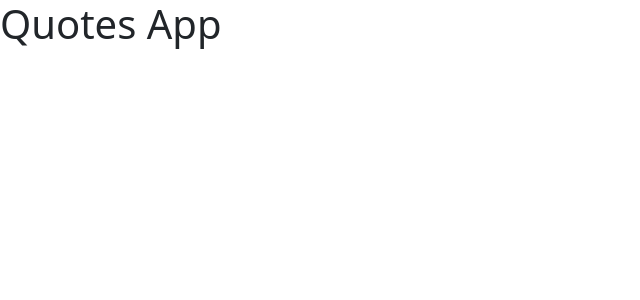
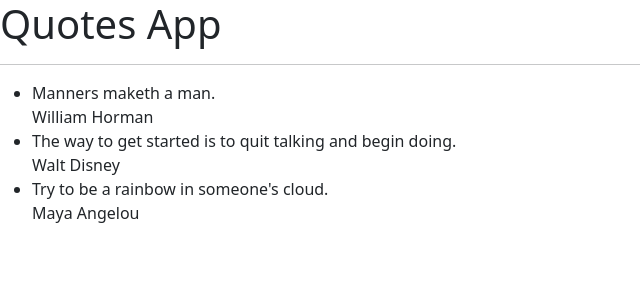
Before and after one commit to MwitaBrian/Quotes-App, an Angular app: page / in a window 1280 px wide. Shown: the top 300 px of the page, without its empty margins (0-640 px from the left). Built offline with nearby package versions, Linux system fonts and the light colour scheme.

Commit message:
Add and display Quotes Array

```diff
--- a/src/app/app.component.html
+++ b/src/app/app.component.html
@@ -1,3 +1 @@
-<div>
-  <h1>Quotes App</h1>
-</div>
+<app-quote></app-quote>
--- a/src/app/quote.ts
+++ b/src/app/quote.ts
@@ -1,2 +1,5 @@
 export class Quote {
+  id: number;
+  quote: string;
+  author: string;
 }
--- a/src/app/quote/quote.component.html
+++ b/src/app/quote/quote.component.html
@@ -1 +1,11 @@
-<p>quote works!</p>
+<div>
+  <h1>Quotes App</h1>
+  <hr>
+
+  <ul>
+    <li *ngFor = 'let quote of quotes'>
+      {{quote.quote}} <br>
+      {{quote.author}}
+    </li>
+  </ul>
+</div>
--- a/src/app/quote/quote.component.ts
+++ b/src/app/quote/quote.component.ts
@@ -1,4 +1,5 @@
 import { Component, OnInit } from '@angular/core';
+import { Quote } from '../quote';
 
 @Component({
   selector: 'app-quote',
@@ -7,6 +8,12 @@ import { Component, OnInit } from '@angular/core';
 })
 export class QuoteComponent implements OnInit {
 
+  quotes:Quote[] = [
+    {id:1, quote:'Manners maketh a man.', author:'William Horman'},
+    {id:2, quote:'The way to get started is to quit talking and begin doing.', author:'Walt Disney'},
+    {id:3, quote:"Try to be a rainbow in someone's cloud.", author:'Maya Angelou'}
+  ];
+
   constructor() { }
 
   ngOnInit(): void {
```
